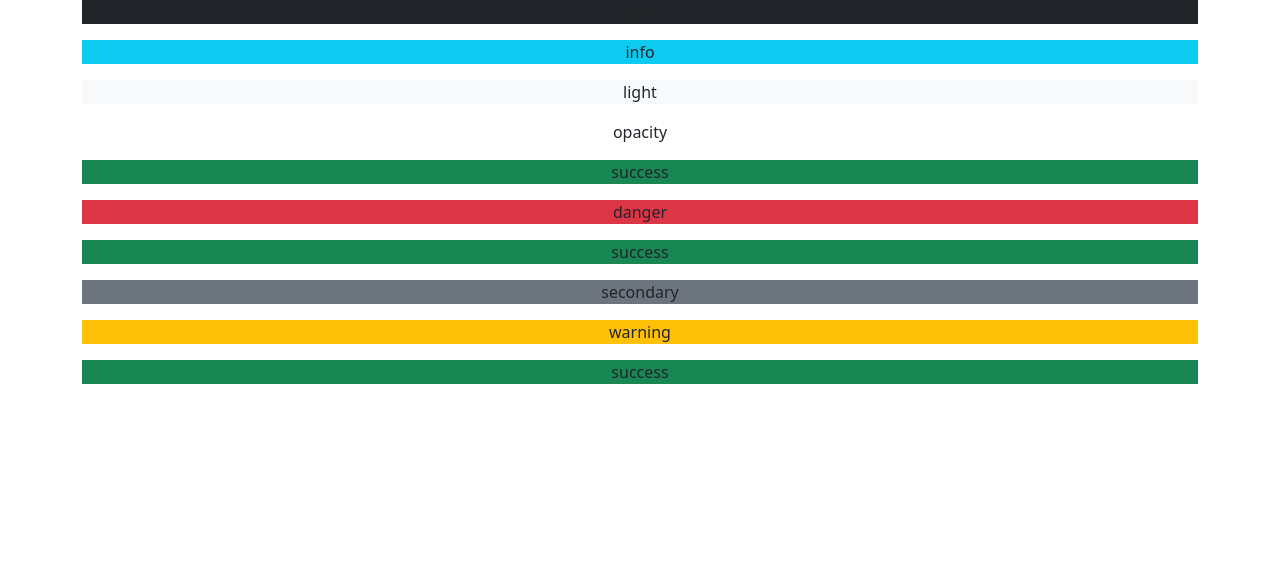
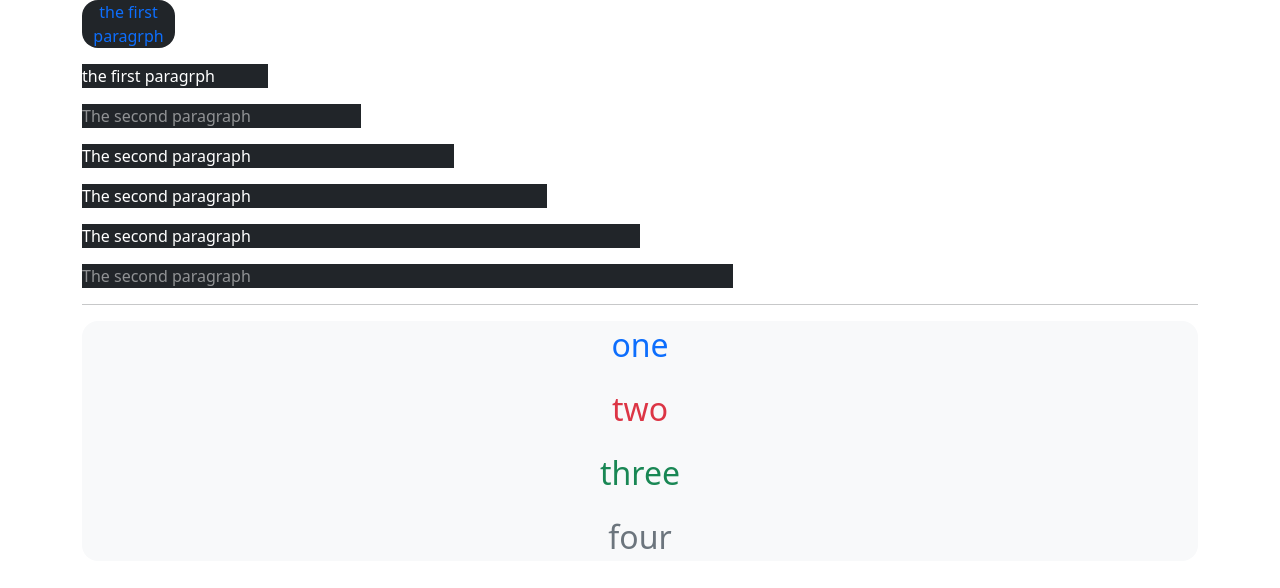
Before and after one commit to abyssiniatech/Bootstrap5_course, a website: page index.html in a window 1280 px wide. Drawn offline with nearby package versions, Linux system fonts and the light colour scheme.

Commit message:
lession7

```diff
--- /dev/null
+++ b/index.css
@@ -0,0 +1,6 @@
+.col[
+    background-color:blue;
+ color:white;
+ padding:10px;
+
+]
--- a/index.html
+++ b/index.html
@@ -4,23 +4,27 @@
     <meta charset="UTF-8">
     <meta name="viewport" content="width=device-width, initial-scale=1.0">
     <title>Bootstrap</title>
-
  <link rel="stylesheet" href="./src/output.css">
     <link rel ="stylesheet"  href="./node_modules//bootstrap//dist/css//bootstrap.min.css">
+    <link rel="stylesheet" href="index.css">
 </head>
 <body>
-    <!-- background color -->
-         <div class="container text-center ">
-            <p class="bg-dark">dark</p>
-            <p class="bg-info">info</p>
-            <p class="bg-light">light</p>
-            <p class="bg-opacity-50">opacity</p>
-            <p class="bg-success">success</p>
-            <p class="bg-danger">danger</p>
-            <p class="bg-success">success</p>
-            <p class="bg-secondary">secondary</p>
-            <p class="bg-warning">warning</p>
-            <p class="bg-success">success</p>
-         </div>
+   <!-- text color -->
+<div class="container">
+       <p class="text-bg-dark text-primary col-1 rounded-4 text-center">the first paragrph</p>
+       <p class="text-bg-dark text-bg-danger col-2  overflow-auto">the first paragrph</p>
+       <p class="text-bg-dark text-white-50 col-3">The second paragraph</p>
+       <p class="text-bg-dark text-bg-success col-4">The second paragraph</p>
+       <p class="text-bg-dark text-bg-light col-5">The second paragraph</p>
+       <p class="text-bg-dark text-bg-warning col-6">The second paragraph</p>
+       <p class="text-bg-dark text-white-50 col-7">The second paragraph</p>
+    <hr>
+    <div class="container bg-light text-bg-dark rounded-4">
+           <p class="text-primary text-center fs-2">one</p>
+           <p class="text-danger text-center fs-2">two</p>
+           <p class="text-success text-center fs-2">three</p>
+           <p class="text-secondary text-center fs-2">four</p>
+    </div>
+</div>
 </body>
 </html>
```
